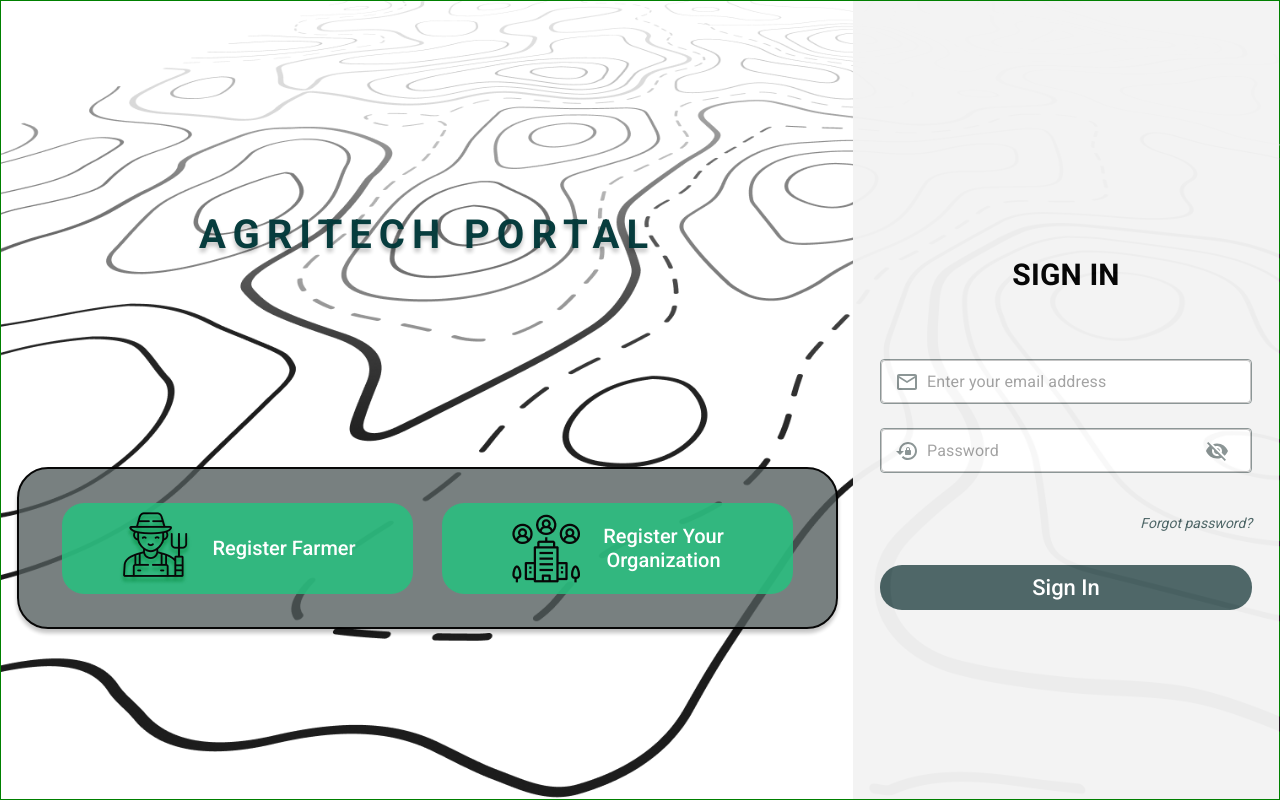
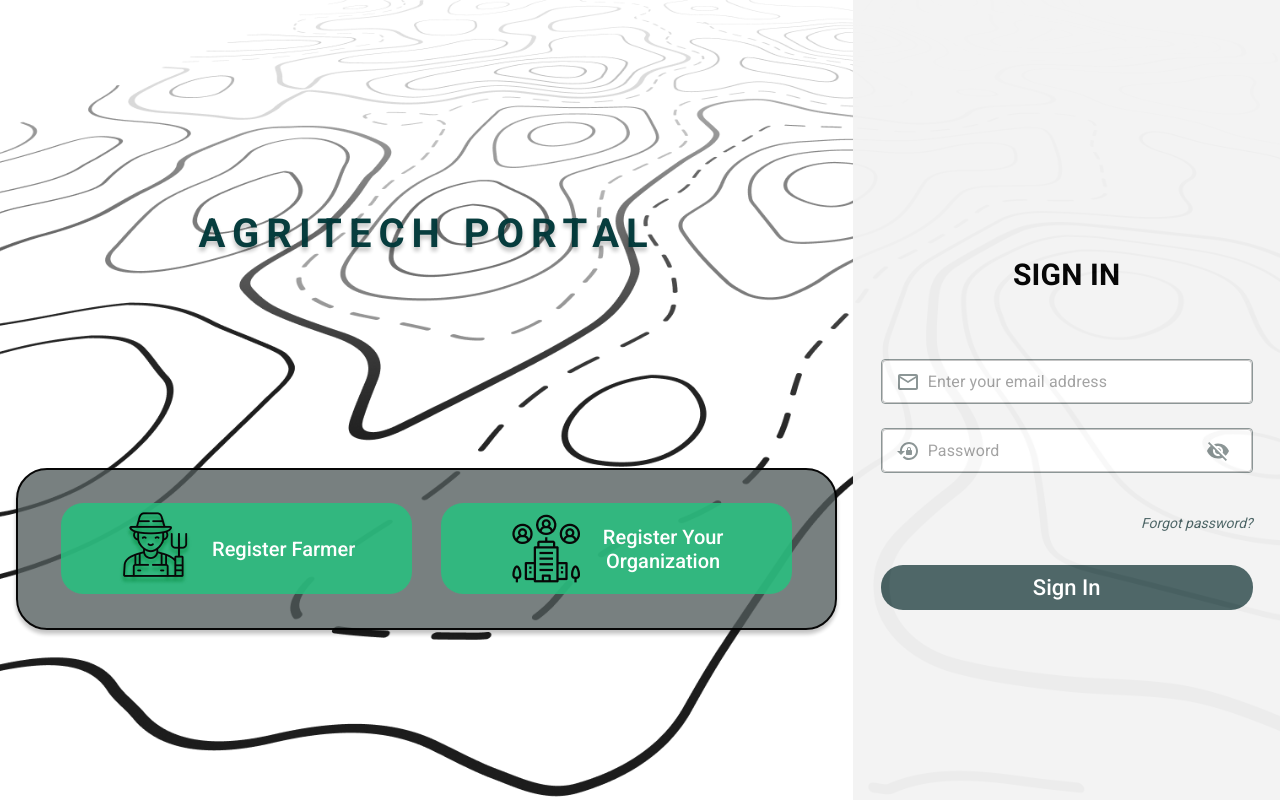
Before and after one commit to upeka-silva/Eagriclient, a React (Create React App) app: page / in a window 1280 px wide. Built offline with nearby package versions, Linux system fonts and the light colour scheme.

Commit message:
remove login page boarder

```diff
--- a/src/pages/login/Login.js
+++ b/src/pages/login/Login.js
@@ -109,7 +109,7 @@ const Login = () => {
 
   return (
     <LoginWrapper>
-      <Grid container sx={{ flex: 1, border: "1px solid green" }}>
+      <Grid container sx={{ flex: 1 }}>
         <BGImg src={Vector} />
         <Grid item sm={8}>
           <LeftWrapper>
```
